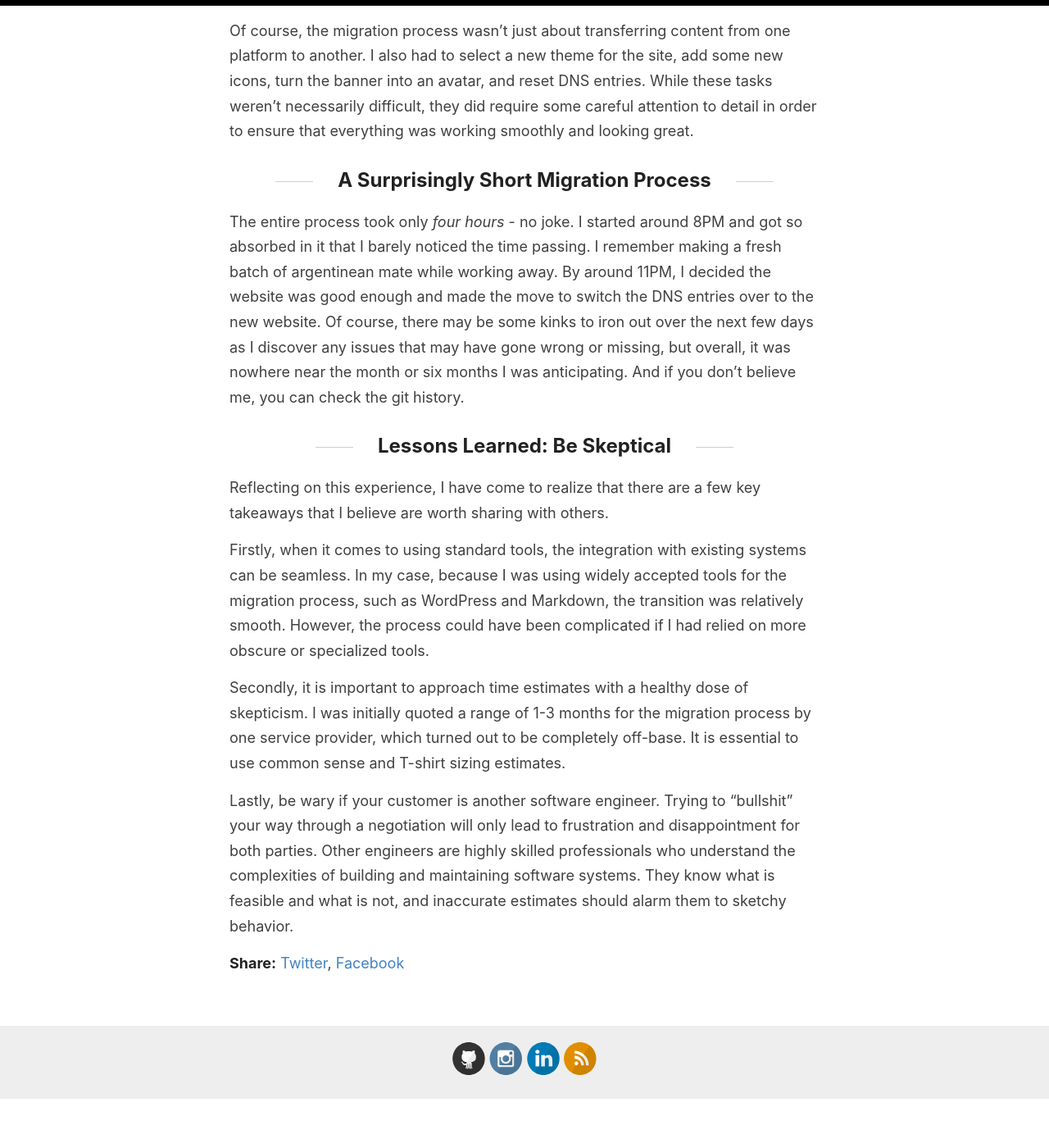
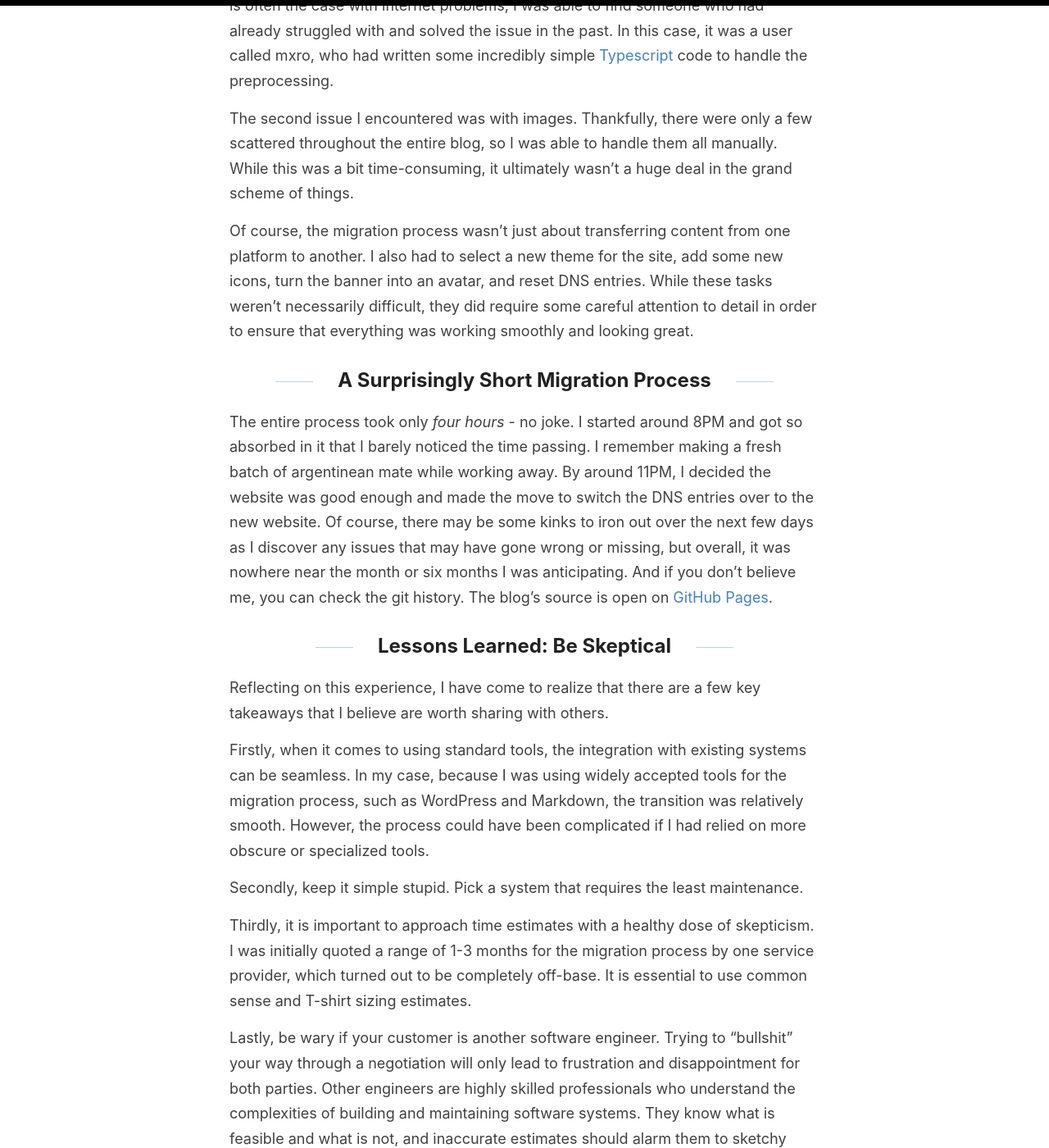
Before and after one commit to mkysel/mkysel.github.io, a Jekyll site: the page built from _posts/2023-02-25-from-ugly-to-beautiful.md, in a window 1280 px wide and 1400 px high, scrolled down 3704 px. Shown: the whole window at 82% size. Built offline with Jekyll 4.4.1, drawn with Linux system fonts in a browser that asks for light colours; our own code applies the rules of GitHub Pages for plain Markdown files; comment, search, counter and statistics services are not loaded; before the commit the page ends 5044 px from its top, so only the background shows below that; some of the changed text lies outside the part shown.

Commit message:
Clarify some parts of Ugly-to-Beautiful
HN seems to have gotten hung up on the whole
"where is it hosted now" question,
which is not the point of the article,
but some clarification is nice.

```diff
--- a/_posts/2023-02-25-from-ugly-to-beautiful.md
+++ b/_posts/2023-02-25-from-ugly-to-beautiful.md
@@ -20,7 +20,11 @@ As my blog began to grow and attract more readers, the maintenance of the site b
 
 Eventually, in 2020, I began to investigate the possibility of moving my site to a proper hosting solution, such as AWS. However, as I quickly discovered, this option came with a hefty price tag. The cost of a properly hosted server, combined with the need for a distributed database, made this option simply unfeasible for me at the time.
 
+It's not just about hosting, maintaining WordPress can be a headache. While it's an amazing system, opting for a static website can offer several advantages. It's faster, easier to maintain, and more secure, making it a smart choice for those who value efficiency and security.
+
 In the end, I realized that something had to be done to address the ongoing issues with my site's performance and reliability. After careful consideration and research, I made the decision to migrate my site to Jekyll, a static site generator that promised faster load times and a more streamlined maintenance process. And while the process of migrating my site was not without its challenges, I can now say that I am thrilled with the improved performance and ease of use that Jekyll has brought to my blog.
+
+I chose GitHub Pages as my hosting solution, as I regularly use Git and GitHub in my daily work, and the added bonus of open-sourcing the content was a nice benefit for the community.
 
 ## The Long and Winding Road of Migrating to Markdown - According to the Internet
 
@@ -62,6 +66,7 @@ Of course, the migration process wasn't just about transferring content from one
 
 The entire process took only *four hours* - no joke. I started around 8PM and got so absorbed in it that I barely noticed the time passing. I remember making a fresh batch of argentinean mate while working away. By around 11PM, I decided the website was good enough and made the move to switch the DNS entries over to the new website. Of course, there may be some kinks to iron out over the next few days as I discover any issues that may have gone wrong or missing, but overall, it was nowhere near the month or six months I was anticipating.
 And if you don't believe me, you can check the git history.
+The blog's source is open on [GitHub Pages](https://github.com/mkysel/mkysel.github.io).
 
 ## Lessons Learned: Be Skeptical
 
@@ -69,6 +74,8 @@ Reflecting on this experience, I have come to realize that there are a few key t
 
 Firstly, when it comes to using standard tools, the integration with existing systems can be seamless. In my case, because I was using widely accepted tools for the migration process, such as WordPress and Markdown, the transition was relatively smooth. However, the process could have been complicated if I had relied on more obscure or specialized tools.
 
-Secondly, it is important to approach time estimates with a healthy dose of skepticism. I was initially quoted a range of 1-3 months for the migration process by one service provider, which turned out to be completely off-base. It is essential to use common sense and T-shirt sizing estimates.
+Secondly, keep it simple stupid. Pick a system that requires the least maintenance.
+
+Thirdly, it is important to approach time estimates with a healthy dose of skepticism. I was initially quoted a range of 1-3 months for the migration process by one service provider, which turned out to be completely off-base. It is essential to use common sense and T-shirt sizing estimates.
 
 Lastly, be wary if your customer is another software engineer. Trying to "bullshit" your way through a negotiation will only lead to frustration and disappointment for both parties. Other engineers are highly skilled professionals who understand the complexities of building and maintaining software systems. They know what is feasible and what is not, and inaccurate estimates should alarm them to sketchy behavior.
```
Also changed, not shown: other parts of _posts/2023-02-25-from-ugly-to-beautiful.md (+1 -1 lines).
